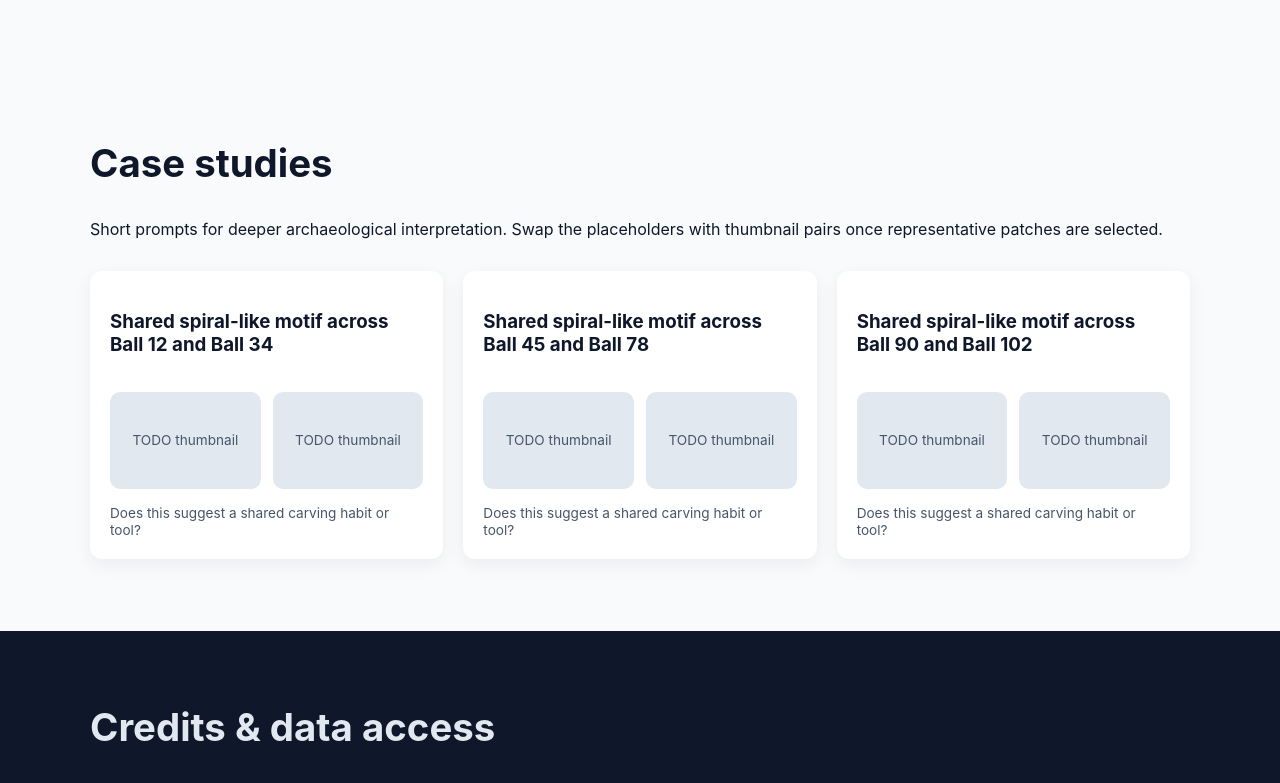
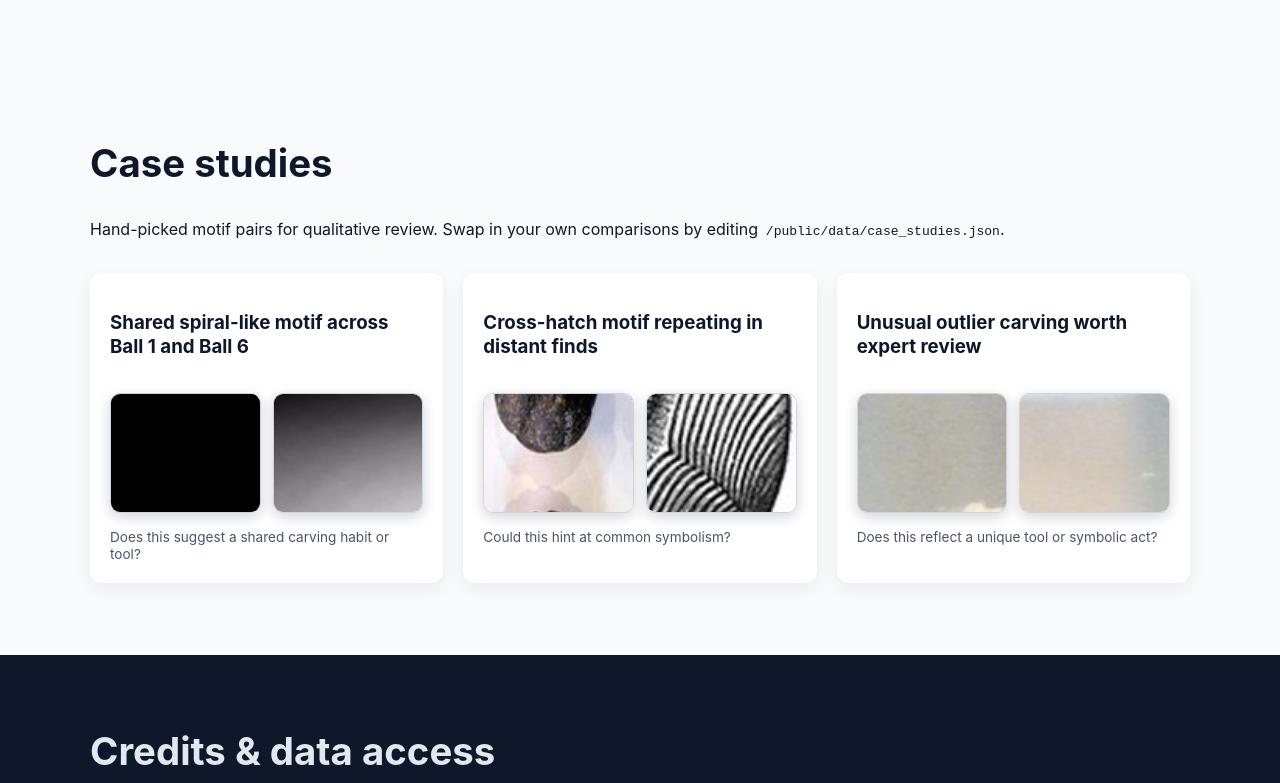
Before and after one commit to sbogde/csb-ai, a React (Vite) app: page / in a window 1280 px wide. Shown: the part 2460-3243 px from the top of the page. Built offline with nearby package versions, Linux system fonts and the light colour scheme.

Commit message:
Fetch and display case studies from JSON; enhance styling for thumbnails

```diff
--- /dev/null
+++ b/public/data/case_studies.json
@@ -0,0 +1,20 @@
+[
+  {
+    "title": "Shared spiral-like motif across Ball 1 and Ball 6",
+    "note": "Does this suggest a shared carving habit or tool?",
+    "left": "/thumbs/patch_0012.jpg",
+    "right": "/thumbs/patch_0084.jpg"
+  },
+  {
+    "title": "Cross-hatch motif repeating in distant finds",
+    "note": "Could this hint at common symbolism?",
+    "left": "/thumbs/patch_0044.jpg",
+    "right": "/thumbs/patch_0156.jpg"
+  },
+  {
+    "title": "Unusual outlier carving worth expert review",
+    "note": "Does this reflect a unique tool or symbolic act?",
+    "left": "/thumbs/patch_0101.jpg",
+    "right": "/thumbs/patch_0102.jpg"
+  }
+]
--- a/src/components/CaseStudies.jsx
+++ b/src/components/CaseStudies.jsx
@@ -1,47 +1,85 @@
-const placeholderExamples = [
-  {
-    title: 'Shared spiral-like motif across Ball 12 and Ball 34',
-    left: 'TODO thumbnail',
-    right: 'TODO thumbnail',
-    note: 'Does this suggest a shared carving habit or tool?'
-  },
-  {
-    title: 'Shared spiral-like motif across Ball 45 and Ball 78',
-    left: 'TODO thumbnail',
-    right: 'TODO thumbnail',
-    note: 'Does this suggest a shared carving habit or tool?'
-  },
-  {
-    title: 'Shared spiral-like motif across Ball 90 and Ball 102',
-    left: 'TODO thumbnail',
-    right: 'TODO thumbnail',
-    note: 'Does this suggest a shared carving habit or tool?'
+import { useEffect, useState } from "react";
+
+const DATA_URL = "/data/case_studies.json";
+
+export default function CaseStudies() {
+  const [studies, setStudies] = useState([]);
+  const [error, setError] = useState(null);
+  const [loading, setLoading] = useState(true);
+
+  useEffect(() => {
+    let cancelled = false;
+
+    async function load() {
+      try {
+        const response = await fetch(DATA_URL);
+        if (!response.ok) {
+          throw new Error(`Failed to load case studies: ${response.status}`);
         }
-];
+        const payload = await response.json();
+        if (!cancelled) {
+          setStudies(Array.isArray(payload) ? payload : []);
+        }
+      } catch (err) {
+        console.error(err);
+        if (!cancelled) {
+          setError("Case study examples are unavailable right now.");
+        }
+      } finally {
+        if (!cancelled) {
+          setLoading(false);
+        }
+      }
+    }
 
-export default function CaseStudies({ examples = placeholderExamples }) {
+    load();
+    return () => {
+      cancelled = true;
+    };
+  }, []);
+
   return (
     <section id="case-studies" className="section" data-tour="case-studies">
       <div className="section__inner">
         <h2>Case studies</h2>
         <p>
-          Short prompts for deeper archaeological interpretation. Swap the placeholders with thumbnail pairs once
-          representative patches are selected.
+          Hand-picked motif pairs for qualitative review. Swap in your own comparisons by editing
+          <code> /public/data/case_studies.json</code>.
         </p>
-        <div className="case-grid">
-          {examples.map((item, index) => (
-            <article key={item.title ?? index} className="case-card">
+        {loading && <p className="status">Loading case studies…</p>}
+        {error && <p className="status status--error">{error}</p>}
+        {!error && !loading && studies.length === 0 && (
+          <p className="status">No case studies available yet.</p>
+        )}
+        {!error && !loading && studies.length > 0 && (
+          <div className="case-grid" role="list">
+            {studies.map((item, index) => (
+              <article
+                key={item.title ?? index}
+                className="case-card"
+                tabIndex={0}
+                role="listitem"
+              >
                 <header>
                   <h3>{item.title}</h3>
                 </header>
                 <div className="case-card__thumbs">
-                <div className="case-card__thumb">{item.left ?? 'TODO thumbnail'}</div>
-                <div className="case-card__thumb">{item.right ?? 'TODO thumbnail'}</div>
+                  <img
+                    src={item.left}
+                    alt={`Case study thumbnail from ${item.title}`}
+                    loading="lazy"
+                  />
+                  <img
+                    src={item.right}
+                    alt={`Case study thumbnail from ${item.title}`}
+                    loading="lazy"
+                  />
                 </div>
-              <p className="muted case-card__note">{item.note ?? 'Does this suggest a shared carving habit or tool?'}</p>
+                <p className="muted case-card__note">{item.note}</p>
               </article>
             ))}
           </div>
+        )}
       </div>
     </section>
   );
--- a/src/styles.css
+++ b/src/styles.css
@@ -343,13 +343,13 @@
   gap: 12px;
 }
 
-.case-card__thumb {
-  background: #e2e8f0;
+.case-card__thumbs img {
+  width: 100%;
+  max-height: 120px;
   border-radius: 10px;
-  padding: 40px 12px;
-  text-align: center;
-  font-size: 0.85rem;
-  color: #475569;
+  object-fit: cover;
+  box-shadow: 0 4px 14px rgba(15, 23, 42, 0.18);
+  border: 1px solid rgba(148, 163, 184, 0.45);
 }
 
 .case-card__note {
```
Lines whose indentation alone changed are shown as unchanged.
